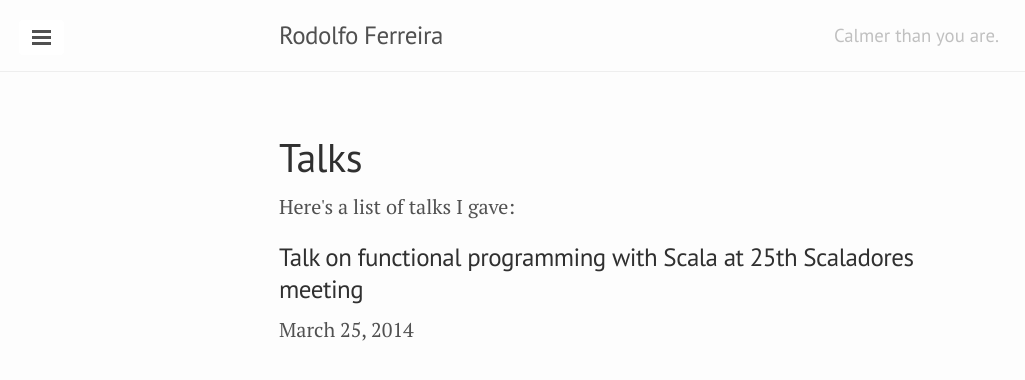
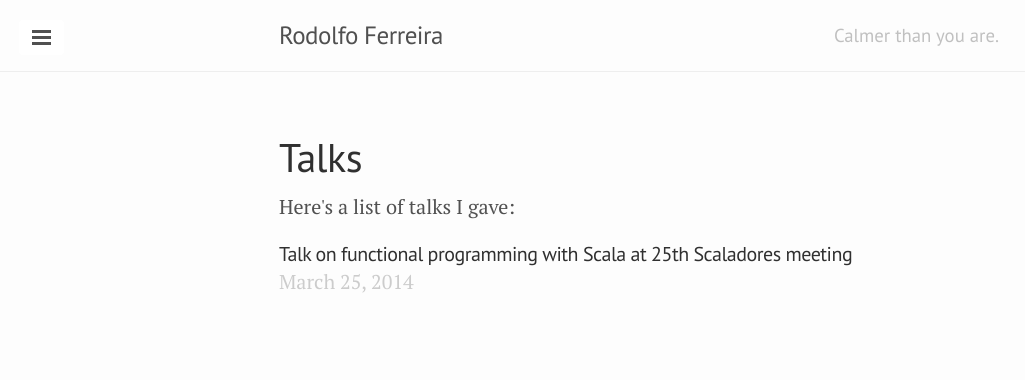
Before and after one commit to rodolfo42/rodolfo42.github.io, a Jekyll site: the page built from talks.html, in a window 1280 px wide. Shown: the top 380 px of the page, without its empty margins (1-1026 px from the left). Built offline with Jekyll 4.4.1, drawn with Linux system fonts in a browser that asks for light colours.

Commit message:
Updated talks.html

```diff
--- a/talks.html
+++ b/talks.html
@@ -12,10 +12,11 @@ published: true
     	{% if node.layout != null %}
 			{% if node.layout == "talk" %}
         	<p>
-              	<h3 class="post-title">
+              	<h4 class="post-title">
         	        <a href="{{ node.url }}">{{ node.title }}</a>
-				</h3>
-            	<span class="talk-date">{{ node.date | date: '%B %d, %Y' }}</span>
+				</h4>
+				<span class="talk-location">{{ node.location }}</span>
+            	<span class="post-date">{{ node.date | date: '%B %d, %Y' }}</span>
         	</p>
         	{% endif %}
 		{% endif %}
```
